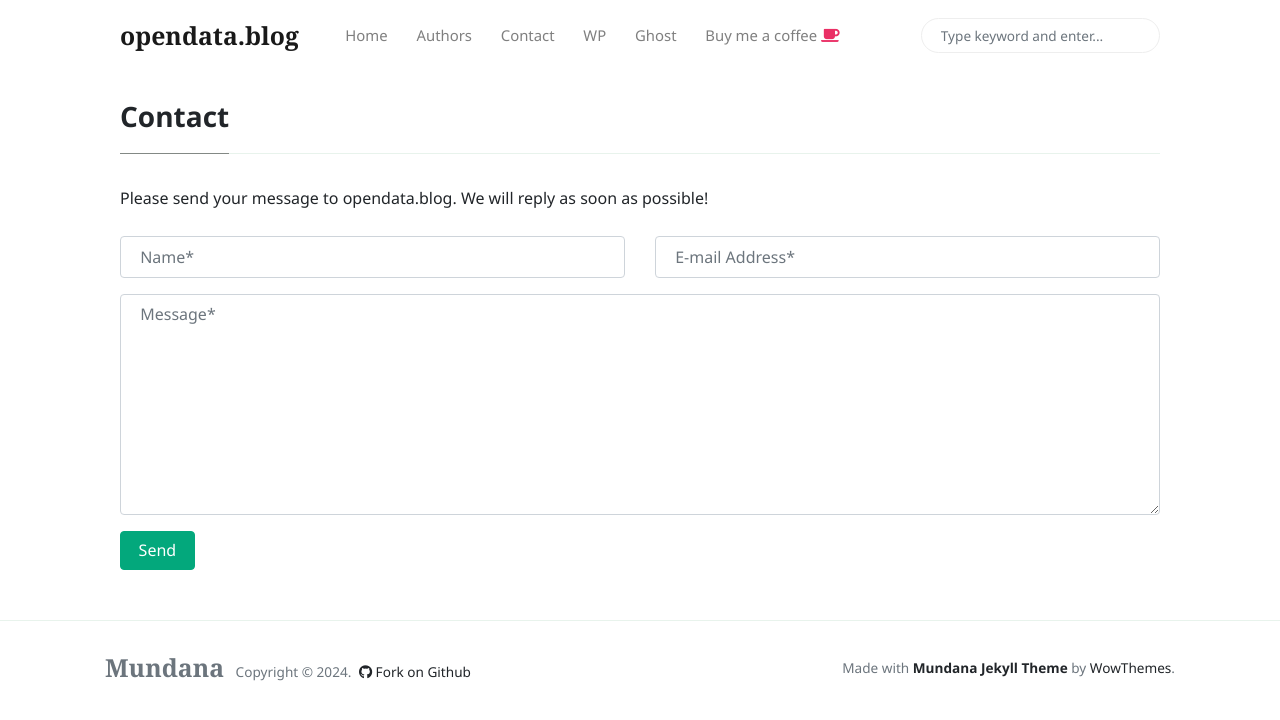
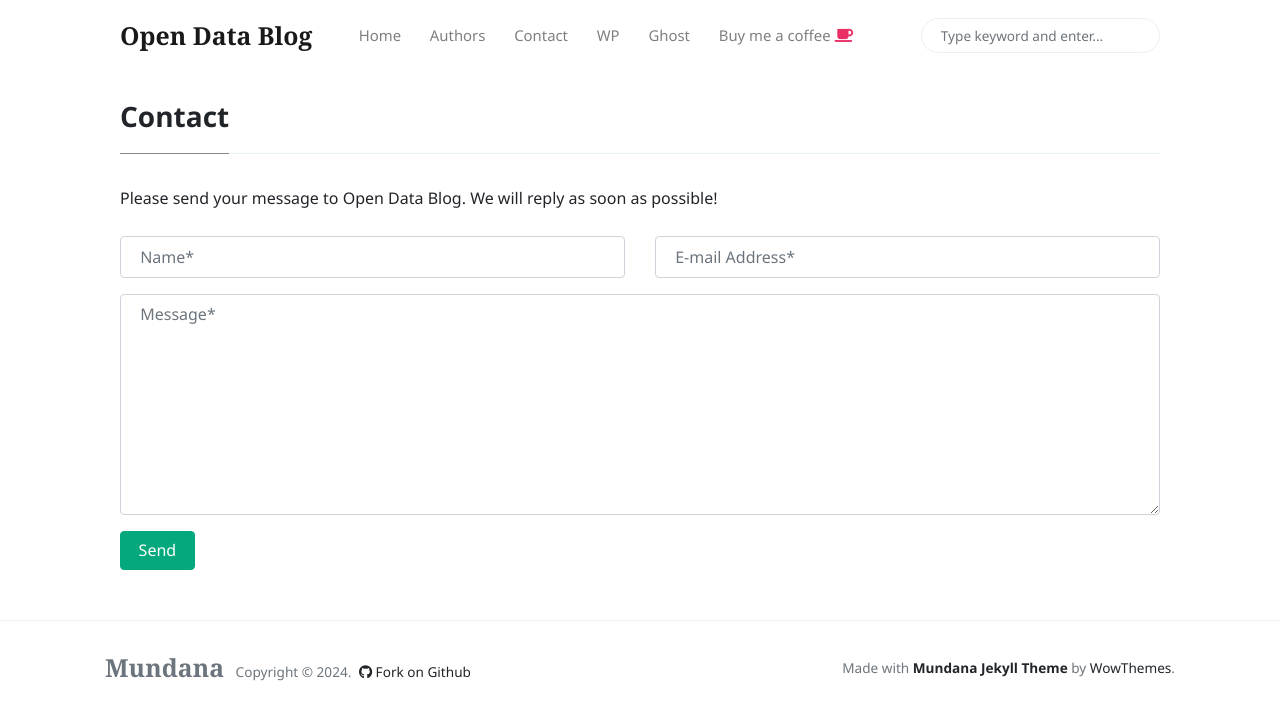
Before and after one commit to victorjohnsonk/victorjohnsonblog.github.io, a Jekyll site: the page built from _pages/contact.md, in a window 1280 px wide. Shown: the top 720 px of the page. Built offline with Jekyll 4.4.1, drawn with Linux system fonts in a browser that asks for light colours; nearby versions of some CDN libraries.

Commit message:
Update _config.yml

```diff
--- a/_config.yml
+++ b/_config.yml
@@ -1,7 +1,7 @@
 # Site
 site: 'Open Data Blog'
-name: 'opendata.blog'
-title: 'Open Data Blog - A technology blog backed by open data'
+name: 'Open Data Blog'
+title: Open Data Blog - A technology blog backed by open data
 keywords: 'opendata,open data,open,data,opendatablog,open data blog, datablog,data blog,dataset, open dataset'
 description: 'Open Data Blog | A blog on open data, datasets, data science, statistcs, artificial intelligence and trends in technology. This blog is completely open source and built on top of open source technologies.'
 logo: 'assets/images/logo.png'
```
